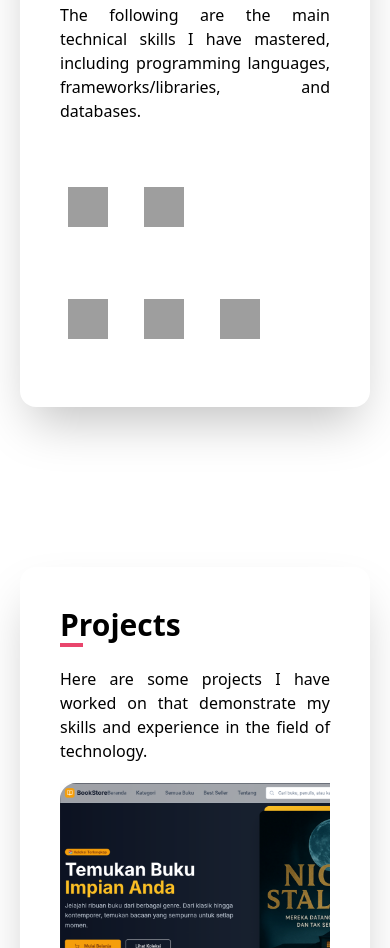
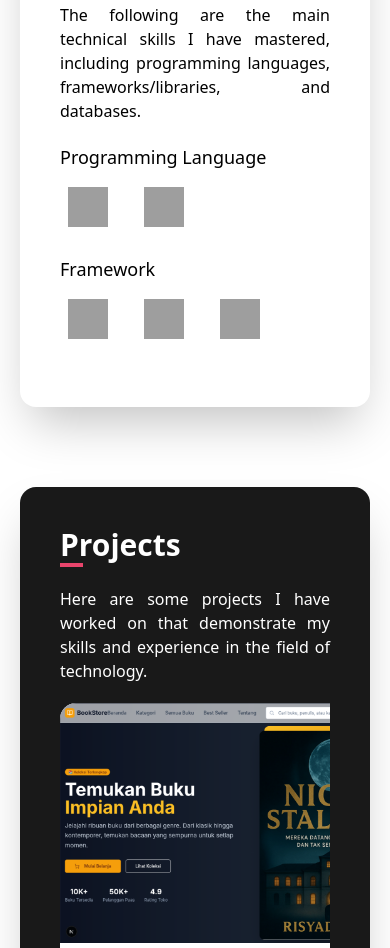
Before and after one commit to ahmadsanny2/task-for-exercise-bahasa-inggris, a website: page src/index.html in a window 390 px wide. Shown: the part 1453-2401 px from the top of the page. Drawn offline with Linux system fonts and the light colour scheme; grey boxes are pictures that could not be loaded.

Commit message:
Update UI

```diff
--- a/src/index.html
+++ b/src/index.html
@@ -108,7 +108,6 @@
             </aside>
         </section>
 
-        <!-- About Me Section -->
         <div class="lg:bg-black/90 flex flex-col lg:flex-row lg:shadow-2xl lg:p-10 lg:gap-10 lg:my-20 rounded-2xl">
             <aside class="bg-black/95 max-lg:hidden rounded-2xl">
                 <img src="./../public/assets/photoProffesional.png" alt=""
@@ -144,7 +143,7 @@
                         <p class="lg:text-white text-justify">The following are the main technical skills I have
                             mastered, including programming
                             languages, frameworks/libraries, and databases.</p>
-                        <div class="text-white my-5">
+                        <div class="lg:text-white my-5">
                             <div class="">
                                 <p class="text-lg">Programming Language</p>
                                 <div class="flex gap-5 my-2">
@@ -166,7 +165,7 @@
                                 </div>
                             </div>
                         </div>
-                        <div class="text-white my-5">
+                        <div class="lg:text-white my-5">
                             <div class="">
                                 <p class="text-lg">Framework</p>
                                 <div class="flex gap-5 my-2">
@@ -202,13 +201,13 @@
         </div>
 
         <!-- Projects Section -->
-        <section class="shadow-2xl p-10 my-20 rounded-2xl" id="projects">
+        <section class="max-lg:bg-black/90 shadow-2xl p-10 lg:my-20 rounded-2xl" id="projects">
             <div class="">
-                <h2 class="text-3xl font-bold">Projects</h2>
+                <h2 class="text-3xl max-lg:text-white font-bold">Projects</h2>
                 <div class="bg-[#E9456C] h-1 w-1/12"></div>
             </div>
             <div class="my-5">
-                <p class="text-justify my-5">
+                <p class="text-justify max-lg:text-white my-5">
                     Here are some projects I have worked on that demonstrate my skills and experience in the field of
                     technology.
                 </p>
```
Also changed, not shown: src/css/output.css.
